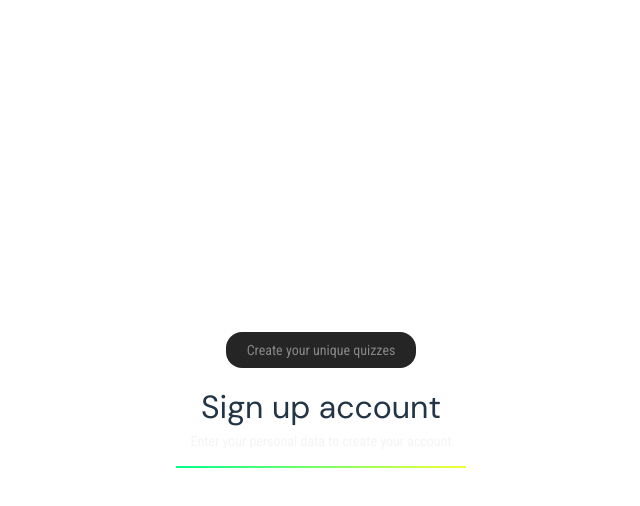
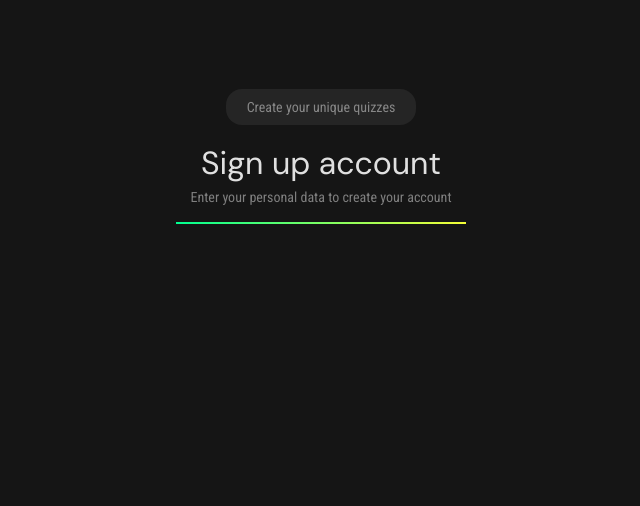
Before and after one commit to AntonioSimonetti/QuizAppFE, a React (Vite) app: page / in a window 1280 px wide. Shown: the top 506 px of the page, without its empty margins (319-959 px from the left). Built offline with nearby package versions, Linux system fonts and the light colour scheme.

Commit message:
edited some css in the index.css mainly for reset and adjusted the css for the signin component

```diff
--- a/src/components/SignInPage.tsx
+++ b/src/components/SignInPage.tsx
@@ -3,7 +3,7 @@ import "../styles/SignInPage.css";
 
 const SignInPage = () => {
     return (
-        <>
+
             <div className="Main-div">
                 <div className="Top-div">
                     <p>Create your unique quizzes</p>
@@ -16,7 +16,7 @@ const SignInPage = () => {
                 </p>
                 <div className="Line"></div>
             </div>
-        </>
+
     )
 }
 
--- a/src/index.css
+++ b/src/index.css
@@ -11,23 +11,30 @@
   text-rendering: optimizeLegibility;
   -webkit-font-smoothing: antialiased;
   -moz-osx-font-smoothing: grayscale;
+  margin: 0 !important;
+  padding: 0;
+  overflow: hidden;
+
 }
 
-a {
-  font-weight: 500;
-  color: #646cff;
-  text-decoration: inherit;
-}
-a:hover {
-  color: #535bf2;
+
+#root {
+  margin: 0 !important;
+  padding: 0 !important;
+  border: none !important;
+  overflow: hidden !important;
+  box-sizing: border-box;
+  min-width: 100vw !important;
+
 }
 
-body {
+
+body, html {
   margin: 0;
-  display: flex;
-  place-items: center;
-  min-width: 320px;
-  min-height: 100vh;
+  padding: 0;
+  min-height: 99vh;
+  min-width: 99vw;
+
 }
 
 h1 {
@@ -39,35 +46,3 @@ h1 {
 p {
   font-family: "Roboto Condensed";
 }
-
-button {
-  border-radius: 8px;
-  border: 1px solid transparent;
-  padding: 0.6em 1.2em;
-  font-size: 1em;
-  font-weight: 500;
-  font-family: inherit;
-  background-color: #1a1a1a;
-  cursor: pointer;
-  transition: border-color 0.25s;
-}
-button:hover {
-  border-color: #646cff;
-}
-button:focus,
-button:focus-visible {
-  outline: 4px auto -webkit-focus-ring-color;
-}
-
-@media (prefers-color-scheme: light) {
-  :root {
-    color: #213547;
-    background-color: #ffffff;
-  }
-  a:hover {
-    color: #747bff;
-  }
-  button {
-    background-color: #f9f9f9;
-  }
-}
--- a/src/styles/SignInPage.css
+++ b/src/styles/SignInPage.css
@@ -1,11 +1,10 @@
 .Main-div {
     display: flex;
-    justify-content: center;
+    justify-content: flex-start;
     align-items: center;
     flex-direction: column;
-    /*border: 2px solid rgb(157, 72, 72);
-    background-color: rgb(56, 56, 171);*/
-    padding: 4rem;
+    padding: 0 75px;
+    margin-top: 89px;
 }
 
 
```
Lines whose indentation alone changed are shown as unchanged.
